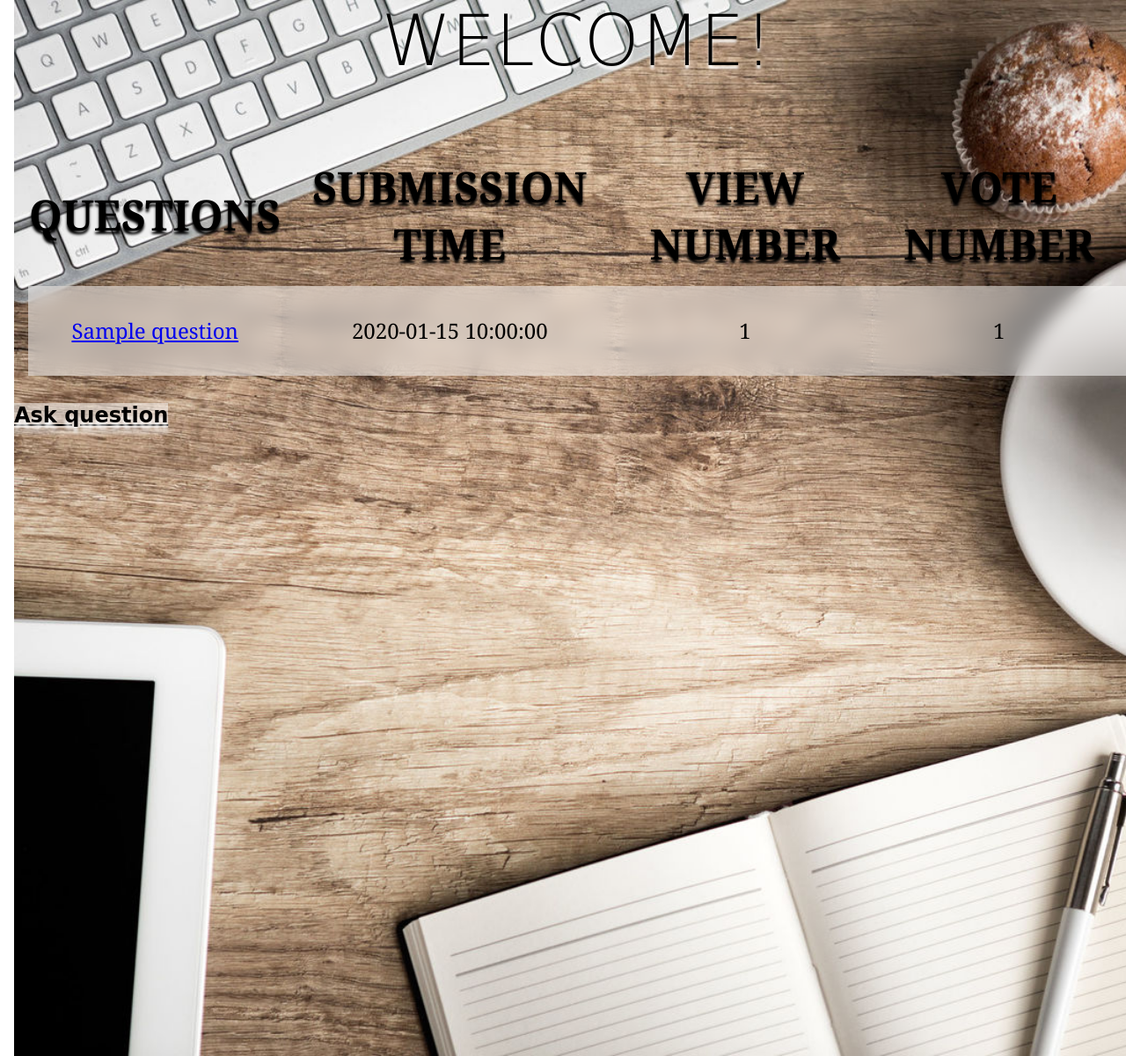
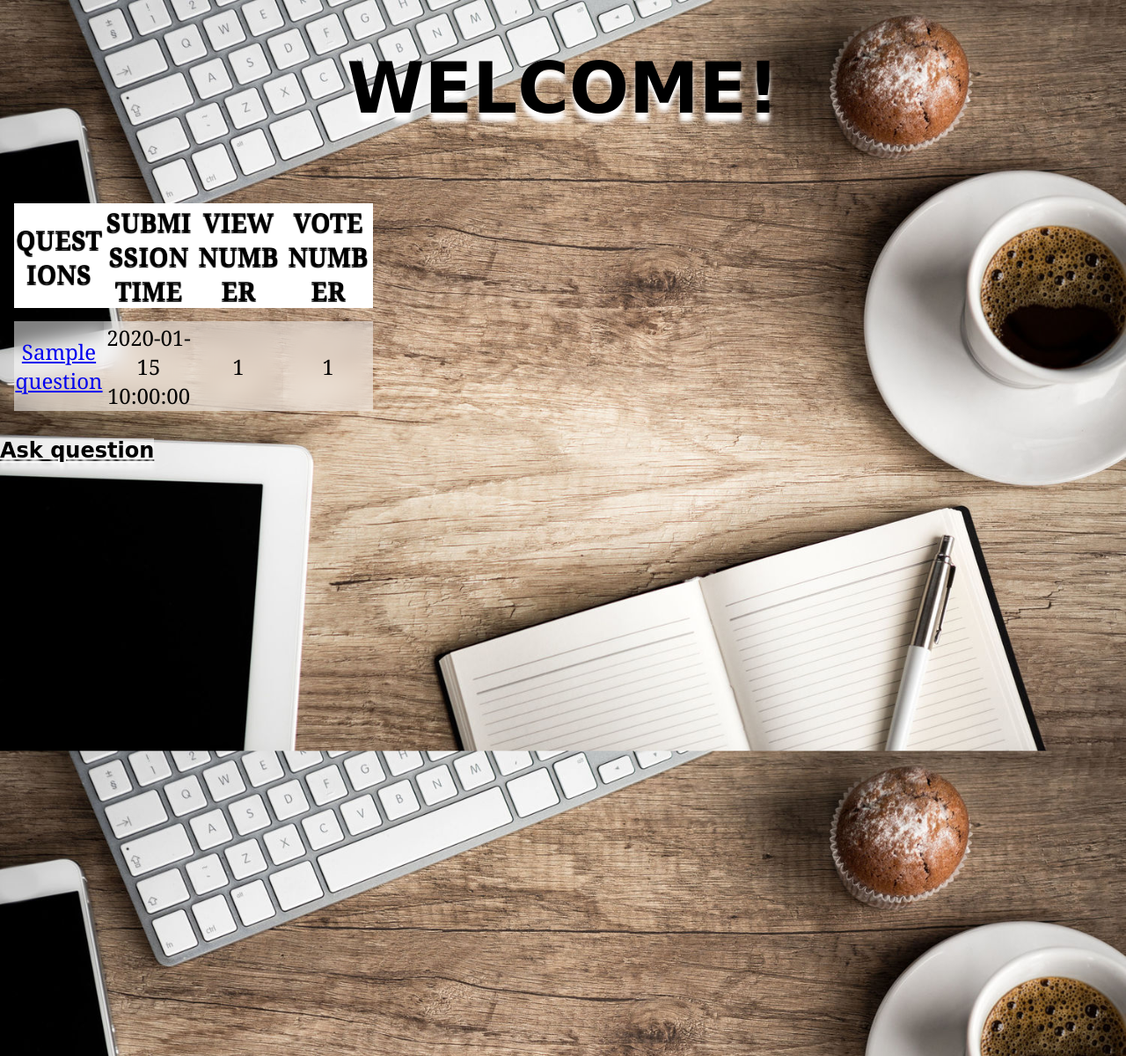
Before and after one commit to csAndras98/askmate, a Flask app: template templates/index.html in a window 1280 px wide. Shown: the whole page at 88% size. Run offline with Flask 2, Linux system fonts and the light colour scheme; the template is opened without the code that fills it: most values are stand-ins (such as "Sample title", 1, 10 or a date in 2020).

Commit message:
main page sql final

```diff
--- a/static/index.css
+++ b/static/index.css
@@ -6,23 +6,29 @@ html, body {
   height: 100%;
   }
 .banner-img{background-image: url("KV.jpg");
-  background-repeat: no-repeat;
   background-size: cover;
 background-position: center;
- height: 150%;
-    width: 100%;}
+    height: 150%;
+    width: 100%;
+    margin-top: -80px;
+  margin-left: -16px;
+  display: table;
+  background-attachment: fixed, scroll;
+  background-repeat: no-repeat, repeat-y;
+}
 
 body {
   padding: 5em 1em;
   }
 
+
 h1 {
   text-align: center;
+    backdrop-filter: blur(10xp);
+  font-weight: bold;
   font-size: 500%;
   font-family: 'Covered By Your Grace', cursive;
-  font-weight: 300;
-  margin-top: -1em;
-  text-shadow: 0 4px 3px white;
+  text-shadow: 0 10px 5px white;
     color: black;
   }
 
@@ -53,8 +59,13 @@ table {
     position: center;
   }
 th{font-family: georgia;
-font-size: 200%;
-text-shadow: 0 4px 3px black;}
+    word-break: break-word;
+font-size: 120%;
+text-shadow: 0 2px 1px black;
+background-color: white;
+height: 70px;
+max-width: 700px;
+width: 100px;}
 
   tbody{text-align: left;
    }
```
